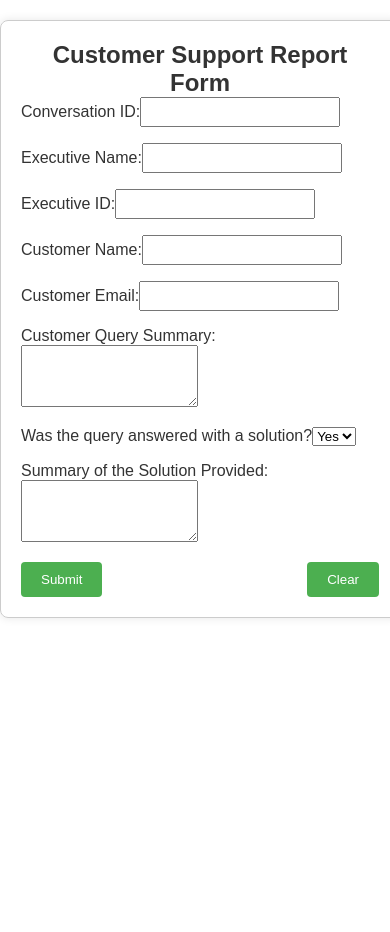
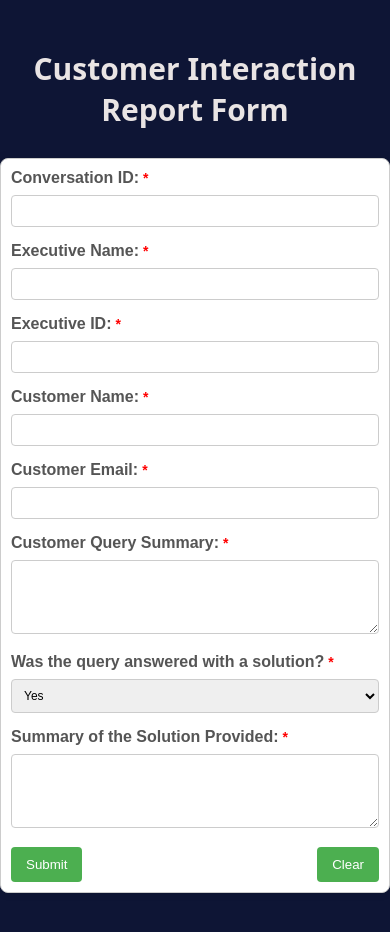
Before and after one commit to bnmunesh/ChatBotUI-reactjs, a React (Vite) app: page /Form in a window 390 px wide. Shown: the top 932 px of the page. Before the commit the page ends 844 px from the top, so only its background shows below. Built offline with nearby package versions, Linux system fonts and the light colour scheme; no server answers.

Commit message:
css updates

```diff
--- a/src/Pages/FormPage/CustomerSupportForm.css
+++ b/src/Pages/FormPage/CustomerSupportForm.css
@@ -1,15 +1,24 @@
+.page-Form{
+  background-color: rgb(14, 21, 53);
+}
 .form-container {
-    width: 400px;
-    margin: 20px auto;
-    padding: 20px;
+  max-width: 600px;
+  margin: 0px auto;
+  padding: 42px 68px 33px 68px;
   border: 1px solid #ccc;
   border-radius: 8px;
   box-shadow: 0 0 10px rgba(0, 0, 0, 0.1);
+  background-color: white;
+  text-align: -webkit-center;
+  text-align-last: start;
 }
 
 .form-title {
   text-align: center;
-    color: #333;
+  color: #e9e4e4;
+  font-family: system-ui;
+  padding: 48px 0px 28px 0px;
+  font-size: 30px;
 }
 
 .customer-support-form {
@@ -18,21 +27,35 @@
 }
 
 .form-group {
-    margin-bottom: 16px;
+  margin-bottom: 15px;
 }
 
-  label {
+.form-group label {
+  display: block;
   margin-bottom: 8px;
-    color: #333;
+  font-weight: bold;
+  color: #555;
 }
 
-  input[type="text"],
-input[type="email"]{
-    width: 200px;
-    height: 30px;
+.form-group input,
+.form-group select,
+.form-group textarea {
+  width: 100%;
+  padding: 8px;
+  box-sizing: border-box;
+  border: 1px solid #ccc;
+  border-radius: 4px;
+  font-size: 14px;
 }
-  textarea {
+
+.form-group textarea {
   resize: vertical;
+}
+
+.form-group .required {
+  color: red;
+  margin-left: 4px;
+  font-size: 14px;
 }
 
 .form-buttons {
@@ -42,15 +65,33 @@ input[type="email"]{
 
 .submit-button,
 .clear-button {
-    padding: 10px 20px;
-    background-color: #4CAF50;
-    color: white;
+  background-color: #4caf50;
+  color: #fff;
+  padding: 10px 15px;
   border: none;
   border-radius: 4px;
   cursor: pointer;
 }
 
-  .submit-button:hover,
-  .clear-button:hover {
-    background-color: #45a049;
+.clear-button:hover,
+.submit-button:hover {
+  background-color: #f44336;
 }
+
+/* Responsive Styling */
+@media only screen and (max-width: 600px) {
+  .form-container {
+    width: 100%;
+    padding: 10px;
+  }
+
+  .form-group input,
+  .form-group select,
+  .form-group textarea {
+    font-size: 12px;
+  }
+}
+
+.infoend{
+  height: 115px;
+}
--- a/src/Pages/FormPage/CustomerSupportForm.jsx
+++ b/src/Pages/FormPage/CustomerSupportForm.jsx
@@ -53,41 +53,42 @@ const CustomerSupportForm = ({socket}) => {
   };
 
   return (
+    <div className='page-Form'>
+      <h2 className="form-title">Customer Interaction Report Form</h2>
     <div className="form-container">
-      <h2 className="form-title">Customer Support Report Form</h2>
       <form className="customer-support-form">
       <div className="form-group">
-          <label htmlFor="conversationId">Conversation ID:</label>
+          <label htmlFor="conversationId">Conversation ID:<span class="required">*</span></label>
           <input type="text" id="conversationId" name="conversationId" value={formData.conversationId} onChange={handleChange} required />
         </div>
 
         <div className="form-group">
-          <label htmlFor="executiveName">Executive Name:</label>
+          <label htmlFor="executiveName">Executive Name:<span class="required">*</span></label>
           <input type="text" id="executiveName" name="executiveName" value={formData.executiveName} onChange={handleChange} required />
         </div>
 
         <div className="form-group">
-          <label htmlFor="executiveId">Executive ID:</label>
+          <label htmlFor="executiveId">Executive ID:<span class="required">*</span></label>
           <input type="text" id="executiveId" name="executiveId" value={formData.executiveId} onChange={handleChange} required />
         </div>
 
         <div className="form-group">
-          <label htmlFor="customerName">Customer Name:</label>
+          <label htmlFor="customerName">Customer Name:<span class="required">*</span></label>
           <input type="text" id="customerName" name="customerName" value={formData.customerName} onChange={handleChange} required />
         </div>
 
         <div className="form-group">
-          <label htmlFor="customerEmail">Customer Email:</label>
+          <label htmlFor="customerEmail">Customer Email:<span class="required">*</span></label>
           <input type="email" id="customerEmail" name="customerEmail" value={formData.customerEmail} onChange={handleChange} required />
         </div>
 
         <div className="form-group">
-          <label htmlFor="querySummary">Customer Query Summary:</label>
+          <label htmlFor="querySummary">Customer Query Summary:<span class="required">*</span></label>
           <textarea id="querySummary" name="querySummary" value={formData.querySummary} onChange={handleChange} rows="4" required></textarea>
         </div>
 
         <div className="form-group">
-          <label htmlFor="queryAnswered">Was the query answered with a solution?</label>
+          <label htmlFor="queryAnswered">Was the query answered with a solution?<span class="required">*</span></label>
           <select id="queryAnswered" name="queryAnswered" value={formData.queryAnswered} onChange={handleChange} required>
             <option value="yes">Yes</option>
             <option value="no">No</option>
@@ -96,12 +97,12 @@ const CustomerSupportForm = ({socket}) => {
 
         {formData.queryAnswered === 'yes' ? (
           <div className="form-group">
-            <label htmlFor="solutionSummary">Summary of the Solution Provided:</label>
+            <label htmlFor="solutionSummary">Summary of the Solution Provided:<span class="required">*</span></label>
             <textarea id="solutionSummary" name="solutionSummary" value={formData.solutionSummary} onChange={handleChange} rows="4"></textarea>
           </div>
         ) : (
           <div className="form-group">
-            <label htmlFor="noQueryReason">Reason for Not Providing a Solution:</label>
+            <label htmlFor="noQueryReason">Reason for Not Providing a Solution:<span class="required">*</span></label>
             <textarea id="noQueryReason" name="noQueryReason" value={formData.noQueryReason} onChange={handleChange} rows="4"></textarea>
           </div>
         )}
@@ -112,6 +113,8 @@ const CustomerSupportForm = ({socket}) => {
         </div>
       </form>
     </div>
+    <div className='infoend'></div>
+    </div>
   );
 };
 
--- a/src/Pages/User/chatbot.css
+++ b/src/Pages/User/chatbot.css
@@ -26,7 +26,7 @@
       0 32px 64px -48px rgba(0, 0, 0, 0.5);
   }
   .chatbot header {
-    background-color: #F50514;
+    background-color: #724ae8;
     padding: 16px 0;
     text-align: center;
     position: relative;
@@ -56,9 +56,9 @@
   .chatbox .incoming span {
     height: 32px;
     width: 32px;
-    color: #e8e8e8;
+    color: #ffffff;
     align-self: flex-end;
-    background-color: #F50514;
+    background-color: #724ae8;
     text-align: center;
     line-height: 32px;
     border-radius: 4px;
@@ -69,12 +69,12 @@
     justify-content: flex-end;
   }
   .chatbox .chat p {
-    color: #e8e8e8;
+    color: #ffffff;
     font-size: 0.9rem;
     max-width: 75%;
     padding: 12px 16px;
     border-radius: 10px 10px 0 10px;
-    background-color: #F50514;
+    background-color: #724ae8;
   }
   .chatbox .incoming p {
     color: #000;
@@ -147,7 +147,7 @@
     outline: none;
     cursor: pointer;
     border-radius: 50%;
-    background: #F50514;
+    background: #724ae8;
   }
   .chatbot_toggler span {
     color: #fff7f7;
@@ -163,7 +163,7 @@
   section.show-chatbot .chatbot {
     opacity: 1;
     pointer-events: auto;
-    transform: scale(1);
+    transform: scale(0.9);
   }
 
   @media (max-width: 490px) {
--- a/src/Pages/User/chatbot.jsx
+++ b/src/Pages/User/chatbot.jsx
@@ -6,6 +6,7 @@ import React, {
     KeyboardEvent,
   } from "react";
   import "./chatbot.css";
+  import Airbnbsvg from './Airbnb.svg';
   const Chatbot = ({socket}) => {
     const [showChatbot, setShowChatbot] = useState(false);
     const [userMessage, setUserMessage] = useState("");
@@ -124,7 +125,7 @@ import React, {
     }
 
     return (
-      <section className="show-chatbot" style={{backgroundColor: "#fffff"}}>
+      <section className="show-chatbot">
           <div className="xyz">
             {showChatbot? (
               <div className="switch-text" style={{color:"black"}}>
@@ -152,7 +153,7 @@ import React, {
             <ul className="chatbox" ref={chatboxRef}>
               <li className="chat incoming">
                 <span className="material-symbols-outlined">smart_toy</span>
-                <p>Hello! How can I assist you today?</p>
+                <p>Hello there! I'm Aira, your Airbnb assistant. How may I help you today?</p>
               </li>
               {chatHistory.map((chat, index) => (
                 <li
--- a/src/Pages/login/Loginexecutive.jsx
+++ b/src/Pages/login/Loginexecutive.jsx
@@ -44,7 +44,9 @@ const Loginexecutive = () => {
   return (
     <div className='login-container'>
         <div className='cover'>
-            <h1 className='customFont'>Executive Login</h1>
+            <h1 className='customFont'>Admin | Executive</h1>
+            {/* <h1 className='customFont'><span className='customFont'>Admin</span> | <span className='customFont'>Executive</span></h1> */}
+
             <div className='credentials'>
                 <input type="text" placeholder='Username' value={userName} onChange={(e)=> setUserName(e.target.value)}/>
                 <input type="password" placeholder='Password' value={userPass} onChange={(e)=> setUserPass(e.target.value)} />
@@ -54,7 +56,7 @@ const Loginexecutive = () => {
                     Remember Me
             </label>
 
-            <div className='login-button customFont' onClick={popup}>Login</div>
+            <div className='login-button customFont' onClick={popup}>Log in</div>
 
             <div className={popupStyle}>
                 <h3 className='customFont'>Login Unsuccessful</h3>
```
Also changed, not shown: src/Pages/login/LoginExecutive.css (+24 -14 lines), src/Pages/User/Airbnb.svg (added). Lines whose indentation alone changed are shown as unchanged.
